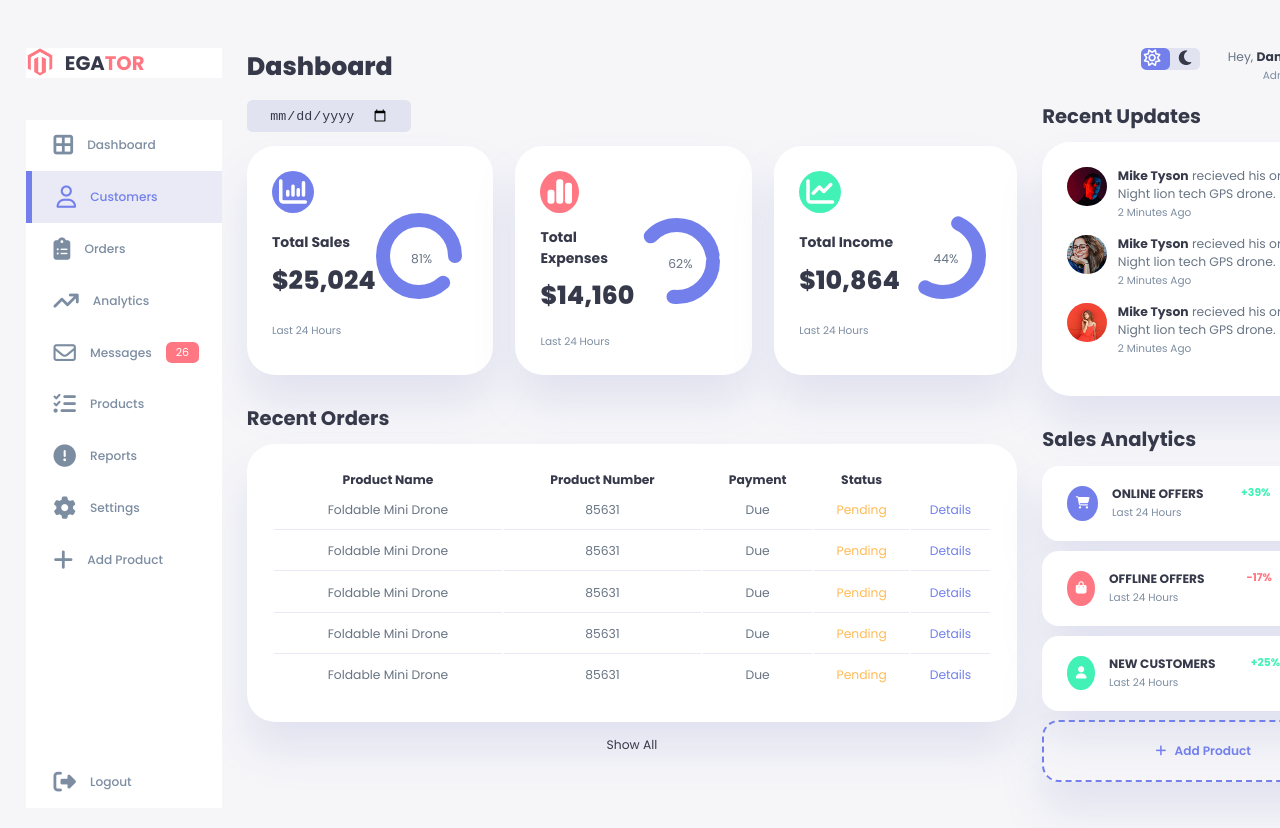
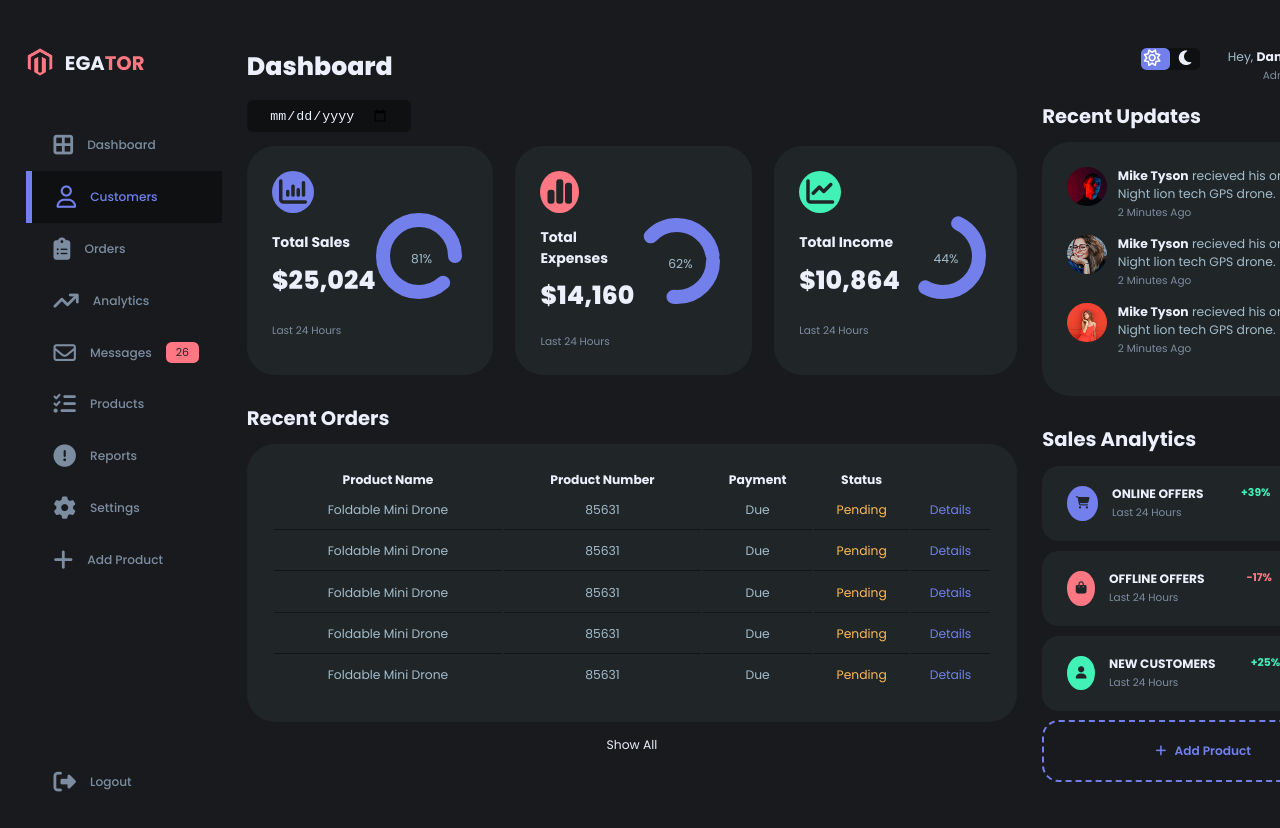
Before and after one commit to MamatovaElnoza/Responsive-Admin-Dashboard, a plain HTML site: page assets/index.html in a window 1280 px wide. Both pictures are taken after a click on the element 1170 px from the left and 58 px from the top of the page. Shown: the top 828 px of the page. Drawn offline with Linux system fonts and the light colour scheme.

Commit message:
dark-theme-variables

```diff
--- a/assets/css/style.css
+++ b/assets/css/style.css
@@ -8,7 +8,7 @@
     --color-warning: #ffbb55;
     --color-white: #fff;
     --color-info-dark: #7d8da1;
-    --color-info-light: #dceleb;
+    --color-info-light: #dce1eb;
     --color-dark: #363949;
     --color-light: rgba(132, 139, 200, 0.18);
     --color-primary-variant: #111e88;
@@ -24,6 +24,17 @@
     --padding-1: 1.2rem;
 
     --box-shadow: 0 2rem 3rem var(--color-light);
+}
+
+
+/* ---------------- DARK THEME VARAIBLES -------------------- */
+.dark-theme-variables {
+    --color-background: #181a1e;
+    --color-white: #202528;
+    --color-dark: #edeffd;
+    --color-dark-variant: #a3bdcc;
+    --color-light: rgba(0, 0, 0, 0.4);
+    --box-shadow: o 2rem 3rem var(--color-light);
 }
 
 
@@ -135,7 +146,7 @@ aside {
 }
 
 aside .top {
-    background: white;
+    background: var(--color-background);
     display: flex;
     align-items: center;
     justify-content: space-between;
@@ -158,7 +169,7 @@ aside .close {
 
 /* ============= SIDEBAR ============== */
 aside .sidebar {
-    background-color: white;
+    background-color: var(--color-background);
     display: flex;
     flex-direction: column;
     height: 86vh;
--- a/assets/js/index.js
+++ b/assets/js/index.js
@@ -1,11 +1,8 @@
-const sideMenu = document.querySelector('aside');
-const menuBtn = document.querySelector('#menu-btn');
-const closeBtn = document.querySelector('#close-btn');
+const themeToggler = document.querySelector('.theme-toggler');
 
-menuBtn.addEventListener('click', () => {
-    sideMenu.style.display = 'block';
+
+
+//change theme
+themeToggler.addEventListener('click', () => {
+    document.body.classList.toggle('dark-theme-variables');
 })
-
-closeBtn.addEventListener('click', () => {
-    sideMenu.style.display = 'none';
-})
```
